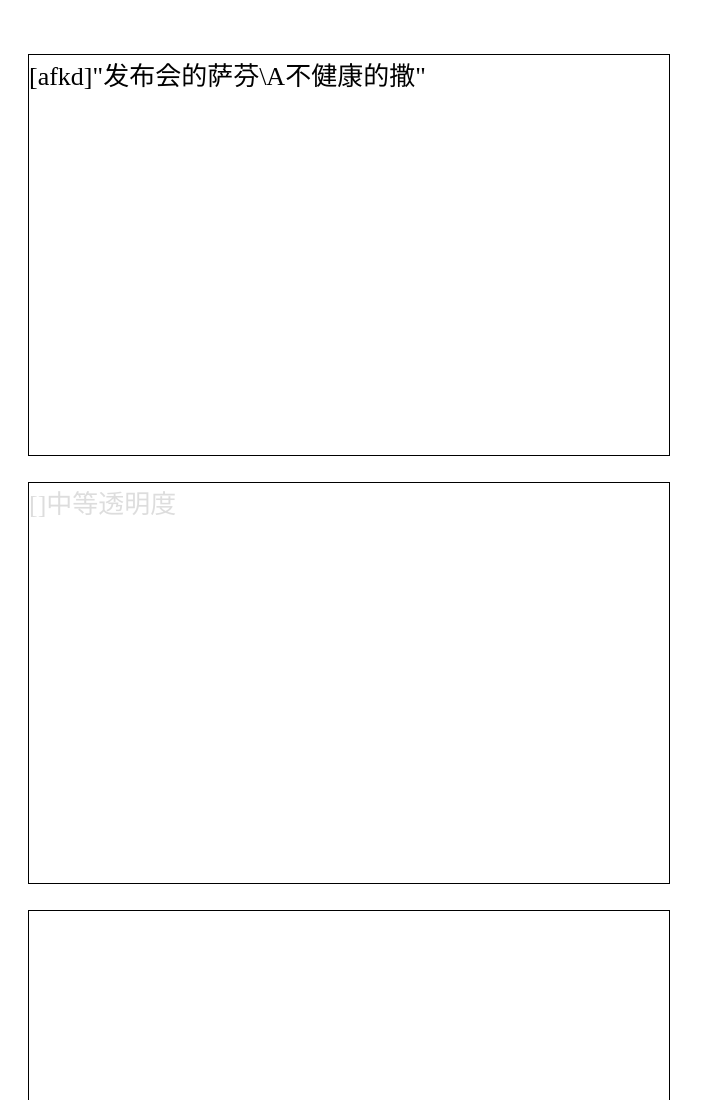
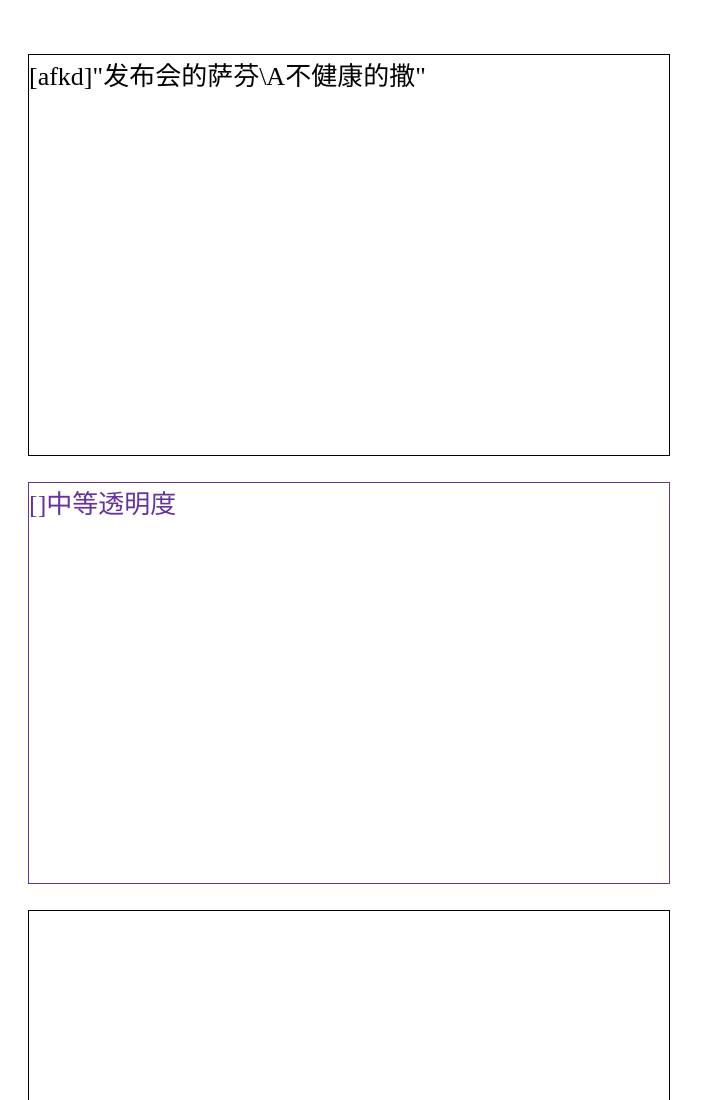
Before and after one commit to liminrui/css-demo1, a website: page index.html in a window 1280 px wide. Shown: the top 1100 px of the page, without its empty margins (0-705 px from the left). Drawn offline with Linux system fonts and the light colour scheme.

Commit message:
添加currentColor用例

```diff
--- a/css/color.css
+++ b/css/color.css
@@ -3,9 +3,14 @@ p.one {
 }
 
 p.two {
-    color: #00000022;
+    color: var(--alison);
+    border-color: currentColor; /*当前color的值*/
 }
 
 p.three {
     color: #00000000;
 }
+
+html {
+    --alison: #639;
+}
```
